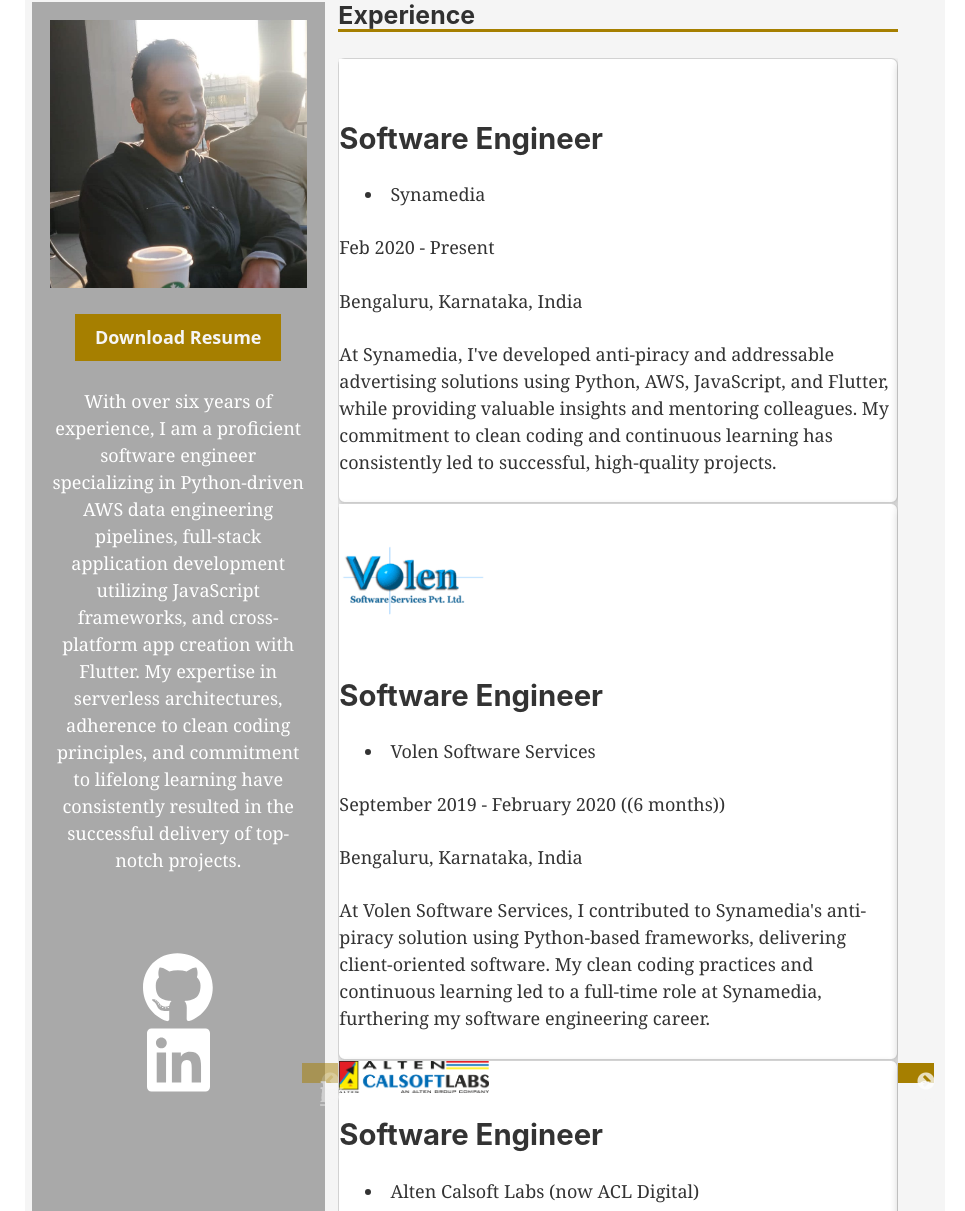
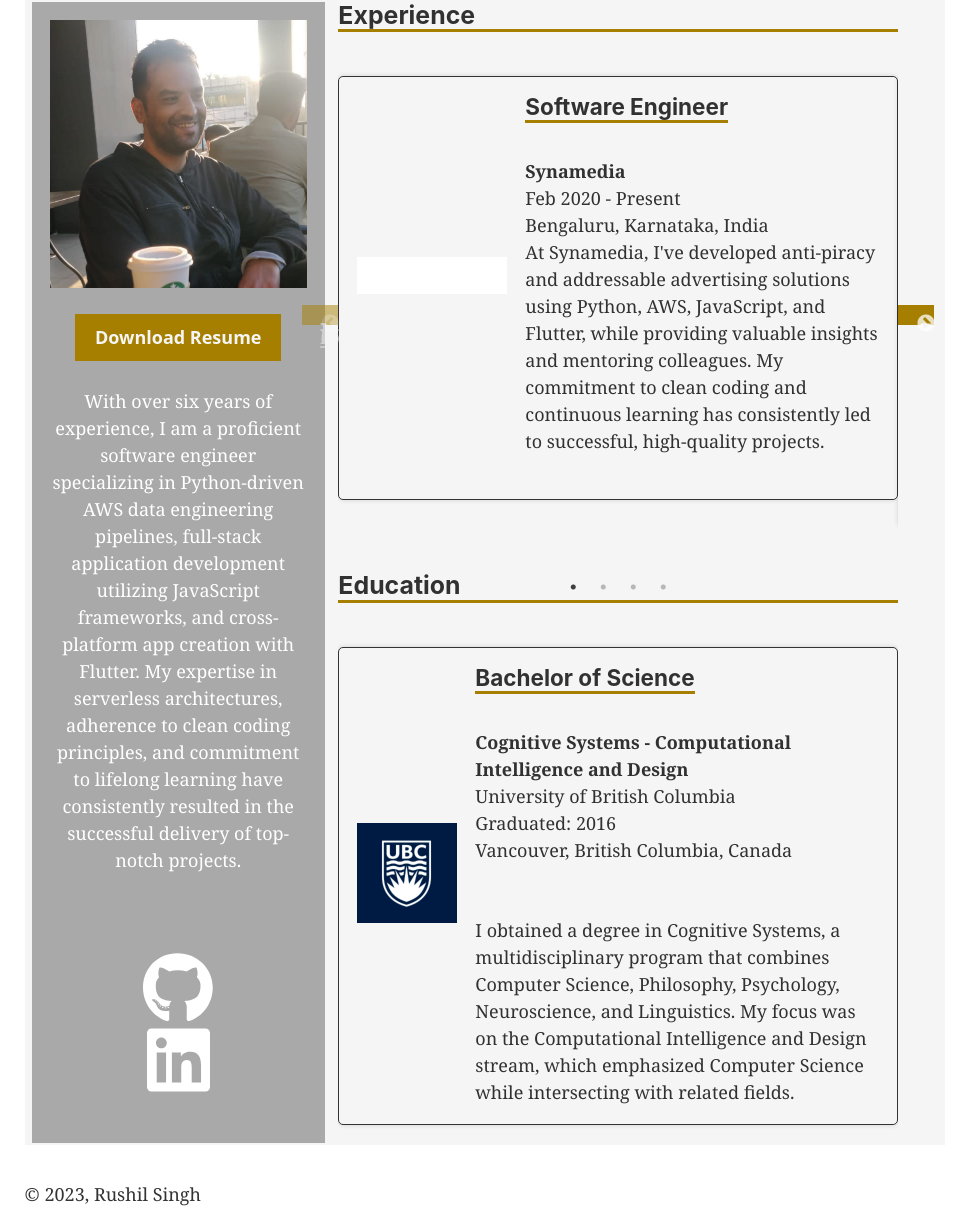
Before and after one commit to rushilsingh/gatsby-starter-default, a Gatsby site: page / in a window 1280 px wide. Shown: the top 1211 px of the page, without its empty margins (155-1120 px from the left). Built offline with nearby package versions, Linux system fonts and the light colour scheme; Gatsby itself is replaced by a stand-in of ours; some icons are missing.

Commit message:
Combine and simplify experience and education into EntryCard

```diff
--- a/src/components/EducationEntry.js
+++ /dev/null
@@ -1,49 +0,0 @@
-import React from "react";
-import Logo from "./Logo";
-
-export default function EducationEntry(props) {
-  return (
-    <div className="card entry-card">
-      <div className="logo-container">
-        <Logo src={props.logo} alt={props.institute} width={props.width} />
-      </div>
-      <div className="content-container">
-        <h3>{props.heading}</h3>
-        <h4>
-          {props.subject} -<br /> {props.subject_description}
-        </h4>
-        <h4>{props.institute}</h4>
-        <ul>
-          <li>Graduated: {props.graduated}</li>
-          <li>
-            {props.location}
-            {props.description}
-          </li>
-        </ul>
-      </div>
-      <style jsx>{`
-        .logo-container {
-          display: flex;
-          align-items: center;
-          justify-content: center;
-          margin-right: 16px;
-        }
-
-        .logo-container img {
-          max-width: 100%;
-        }
-
-        @media screen and (max-width: 768px) {
-          .card {
-            flex-direction: column;
-          }
-
-          .logo-container {
-            margin-right: 0;
-            margin-bottom: 16px;
-          }
-        }
-      `}</style>
-    </div>
-  );
-}
--- /dev/null
+++ b/src/components/EntryCard.css
@@ -0,0 +1,73 @@
+.entry-card {
+  display: flex;
+  flex-direction: row;
+  align-items: center;
+  padding: 1rem;
+  margin: 1rem 0;
+  background-color: var(--secondary-color);
+  border: 1px solid var(--primary-color);
+  box-shadow: 0 0 5px rgba(0, 0, 0, 0.15);
+  border-radius: 5px;
+}
+
+.logo-container {
+  flex-shrink: 0;
+  margin-right: 1rem;
+}
+
+.content-container {
+  display: flex;
+  flex-direction: column;
+  align-items: flex-start;
+  flex-grow: 1;
+}
+
+.entry-title {
+  font-weight: bold;
+  font-size: 1.25rem;
+}
+
+.entry-subtitle {
+  font-weight: bold;
+  font-size: 1rem;
+  margin-top: 0.5rem;
+}
+
+.entry-location,
+.entry-date {
+  font-size: 0.9rem;
+  color: var(--primary-color);
+  margin-top: 0.3rem;
+}
+
+.entry-items {
+  margin-top: 0.5rem;
+  padding-left: 1.2rem;
+}
+
+.entry-description {
+  margin-top: 0.5rem;
+}
+
+@media only screen and (max-width: 768px) {
+  .entry-card {
+    display: flex;
+    flex-direction: column;
+    align-items: center;
+    justify-content: center;
+    padding: 1rem;
+    box-sizing: border-box;
+    width: 100%;
+  }
+
+  .entry-card .entry-logo {
+    display: flex;
+    align-items: center;
+    justify-content: center;
+    margin-bottom: 1rem;
+  }
+
+  .entry-card .entry-content {
+    text-align: center;
+  }
+}
--- /dev/null
+++ b/src/components/EntryCard.js
@@ -0,0 +1,30 @@
+import React from 'react';
+import './EntryCard.css';
+
+const EntryCard = ({
+  logo,
+  heading,
+  subHeading,
+  details,
+  width,
+}) => {
+  return (
+    <div className="entry-card">
+      <div className="logo-container">
+        <img src={logo} alt="logo" style={{ width: `${width}px` }} />
+      </div>
+      <div className="content-container">
+        <h3 className="entry-title">{heading}</h3>
+        <span className="entry-subtitle">{subHeading}</span>
+        {details.map((detail, index) => (
+          <div key={index} className="entry-detail">
+            {index === 2 ? <p>{detail}</p> : <span>{detail}</span>}
+            {index !== details.length - 1 && <br />}
+          </div>
+        ))}
+      </div>
+    </div>
+  );
+};
+
+export default EntryCard;
--- a/src/components/ExperienceEntry.js
+++ /dev/null
@@ -1,25 +0,0 @@
-import React from "react";
-import Logo from "./Logo";
-
-export default function ExperienceEntry(props) {
-  return (
-    <div className="card entry-card">
-      <div className="logo-container">
-        <Logo src={props.logo} width={props.width} alt={props.companies[0]} />
-      </div>
-      <div className="content-container">
-        <h2 className="experience-entry-title">{props.title}</h2>
-        <ul className="experience-entry-companies">
-          {props.companies.map((company) => (
-            <li key={company} className="experience-entry-company">{company}</li>
-          ))}
-        </ul>
-        <p className="experience-entry-duration">
-          {props.from} - {props.to} {props.duration ? `(${props.duration})` : ""}
-        </p>
-        <p className="experience-entry-location">{props.location}</p>
-        <p className="experience-entry-description">{props.description}</p>
-      </div>
-    </div>
-  );
-}
--- a/src/components/ProfileContainer.js
+++ b/src/components/ProfileContainer.js
@@ -1,4 +1,5 @@
 import React from "react";
+import EntryCard from "./EntryCard";
 import { educationEntries, experienceEntries } from "../constants/Entries";
 import Slider from "react-slick";
 import "slick-carousel/slick/slick.css";
@@ -6,9 +7,7 @@ import "slick-carousel/slick/slick-theme.css";
 import ProfileImage from "./ProfileImage";
 import Bio from "./Bio";
 import Resume from "./Resume";
-import Education from "./education";
-import Experience from "./experience";
-import SocialFollow from "./socialfollow"
+import SocialFollow from "./socialfollow";
 
 export default function ProfileContainer() {
   const settings = {
@@ -49,7 +48,18 @@ export default function ProfileContainer() {
             <Slider {...settings}>
               {experienceEntries.map((item, index) => (
                 <div key={index} style={{ height: slideHeight, overflow: "hidden" }}>
-                  <Experience item={item} />
+                  <EntryCard
+                    type="experience"
+                    logo={item.companyLogo}
+                    heading={item.jobTitle}
+                    subHeading={item.company}
+                    details={[
+                      `${item.startDate} - ${item.endDate}${item.duration ? ` (${item.duration})` : ""}`,
+                      item.location,
+                      item.description,
+                    ]}
+                    width={item.width}
+                  />
                 </div>
               ))}
             </Slider>
@@ -61,7 +71,19 @@ export default function ProfileContainer() {
             <Slider {...settings}>
               {educationEntries.map((item, index) => (
                 <div key={index} style={{ height: slideHeight, overflow: "hidden" }}>
-                  <Education item={item} />
+                  <EntryCard
+                    type="education"
+                    logo={item.instituteLogo}
+                    heading={item.degree}
+                    subHeading={`${item.major} - ${item.specialization}`}
+                    details={[
+                      `${item.instituteName}`,
+                      `Graduated: ${item.graduationYear}`,
+                      `${item.location}`,
+                      `${item.description}`,
+                    ]}
+                    width={item.width}
+                  />
                 </div>
               ))}
             </Slider>
--- a/src/components/education.js
+++ /dev/null
@@ -1,22 +0,0 @@
-import React from "react";
-import EducationEntry from "./EducationEntry";
-import { educationEntries } from "../constants/Entries";
-export default function Education() {
-  return (
-    <div>
-      {educationEntries.map((entry, index) => (
-        <EducationEntry
-          key={index}
-          logo={entry.instituteLogo}
-          heading={entry.degree}
-          subject={`${entry.major} - ${entry.specialization}`}
-          institute={entry.instituteName}
-          graduated={entry.graduationYear}
-          location={entry.location}
-          description={entry.description}
-          width={entry.width}
-        />
-      ))}
-    </div>
-  );
-}
--- a/src/components/experience.js
+++ /dev/null
@@ -1,23 +0,0 @@
-import React from "react";
-import ExperienceEntry from "./ExperienceEntry";
-import { experienceEntries } from "../constants/Entries";
-export default function Experience() {
-  return (
-    <div>
-      {experienceEntries.map((entry, index) => (
-        <ExperienceEntry
-          key={index}
-          logo={entry.companyLogo}
-          title={entry.jobTitle}
-          companies={[entry.company]}
-          from={entry.startDate}
-          to={entry.endDate}
-          location={entry.location}
-          description={entry.description}
-          duration={entry.duration}
-          width={entry.width}
-        />
-      ))}
-    </div>
-  );
-}
```
